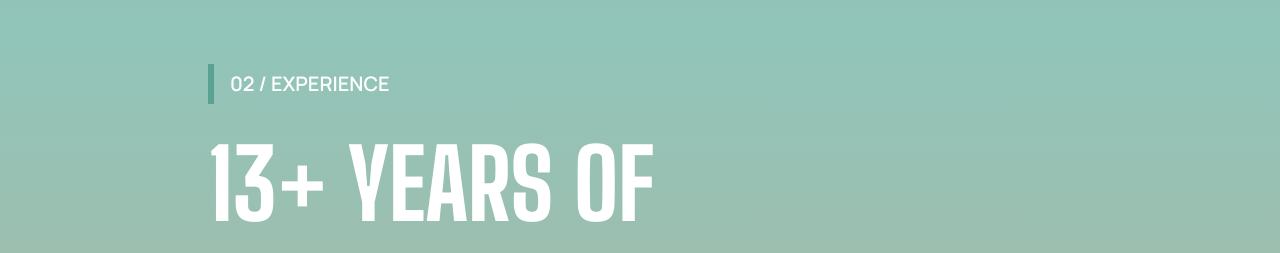
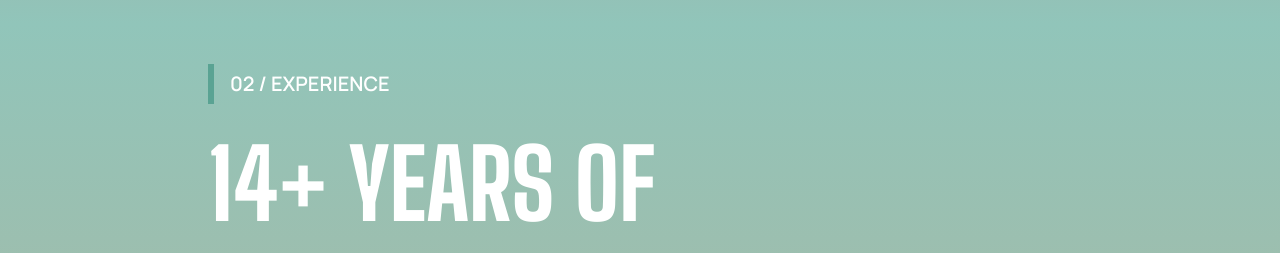
Before and after one commit to anavaradha-sankar/anavaradha-codes, a React (Vite) app: page / in a window 1280 px wide. Shown: the part 1960-2213 px from the top of the page. Built offline with nearby package versions, Linux system fonts and the light colour scheme.

Commit message:
Update index.tsx with years of experience

```diff
--- a/src/components/experience/index.tsx
+++ b/src/components/experience/index.tsx
@@ -14,7 +14,7 @@ export const Experience = () => {
     <div className="min-h-screen w-screen bg-experienceSection p-10 text-primaryTextColor lg:px-52">
       <SectionHeader text="02 / EXPERIENCE" accentColor="bg-secondaryAccent" />
       <div className="font-bigShoulders text-6xl font-extrabold md:text-8xl">
-        <p className="mb-4">13+ YEARS OF</p>
+        <p className="mb-4">14+ YEARS OF</p>
         <p>EXPERIENCE</p>
       </div>
 
```
